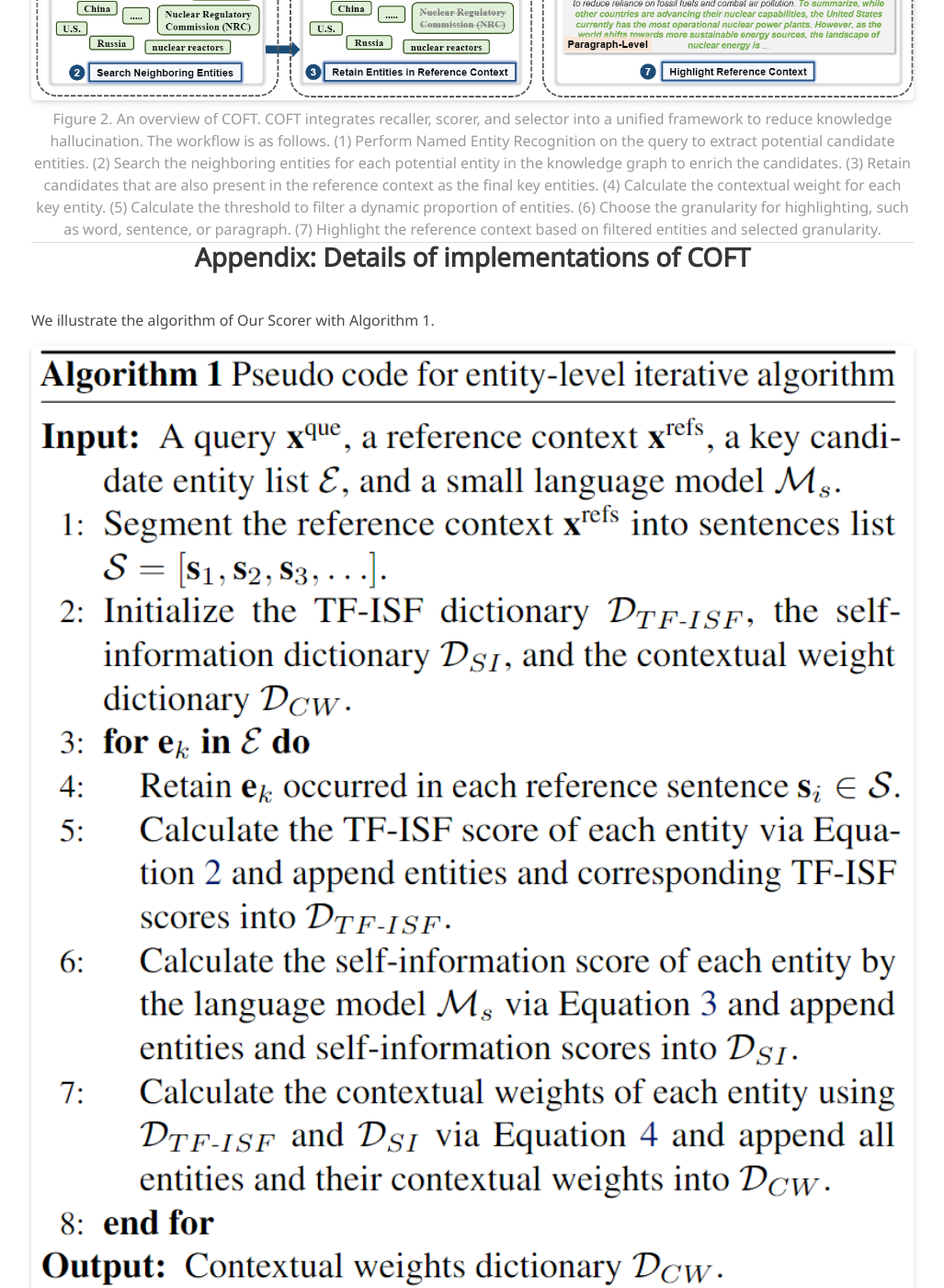
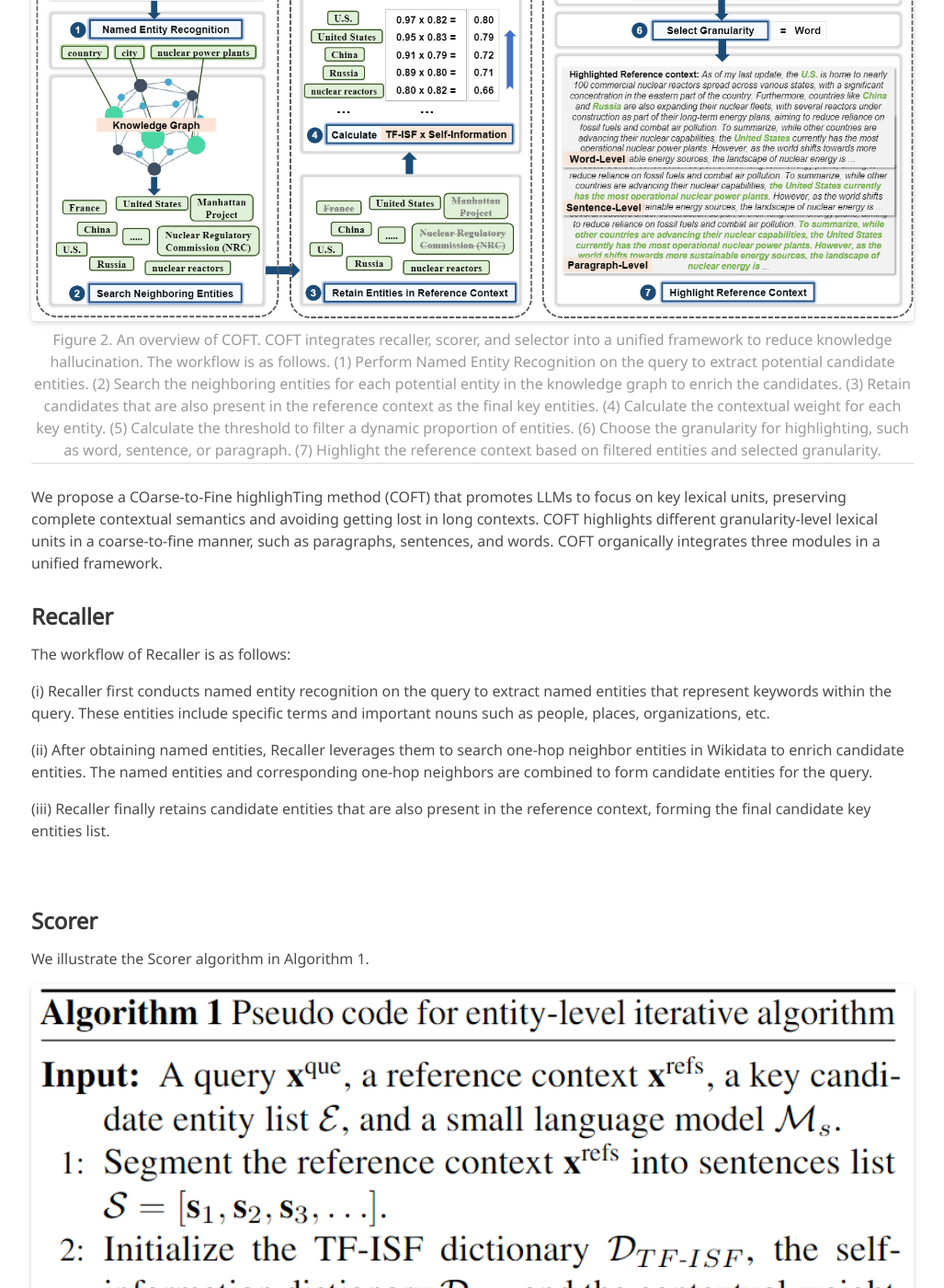
Before and after one commit to shiliu-egg/COFT.github.io, a Jekyll site: the page built from index.md, in a window 1280 px wide and 1400 px high, scrolled down 2250 px. Shown: the whole window at 92% size, without its empty margins (126-1153 px from the left). Built offline with Jekyll 4.4.1, drawn with Linux system fonts in a browser that asks for light colours; some web fonts are replaced; some of the changed text lies outside the part shown.

Commit message:
Update index.md

```diff
--- a/index.md
+++ b/index.md
@@ -22,6 +22,18 @@ code: https://github.com/shiliu-egg/ICML2024_COFT
       Figure 1. COFT achieves state-of-the-art performance on a broad range of long-form tasks compared with existing methods, using ChatGPT as the backbone.
   	</div>
 </center>
+
+<br>
+
+> **TL; DR:** We introduce **COFT** (COarse-to-Fine highlighTing) to focus on different granularity-level key texts, thereby avoiding getting lost in lengthy contexts and reducing knowledge hallucination in large language models. Our COFT:
+>
+> - 🔥 **Over 30% improvement** in F1 score on the knowledge hallucination benchmark [FELM](https://arxiv.org/abs/2310.00741)
+> - 🔥 Effectively alleviates the [Lost in the Middle](https://arxiv.org/abs/2307.03172) issue within LLMs.
+> - 🔥 Exhibits remarkable versatility across various long-form tasks, such as reading comprehension and question answering.
+
+<br>
+
+
 
 <div class="columns is-centered has-text-centered">
     <div class="column is-four-fifths">
@@ -56,8 +68,6 @@ comprehension and question answering.
 </div>
 
 
-Our PEARL framework consists of a draft model, a target model and two strategies to decode tokens. The two strategies are switched according to the verification results in the last decoding step.
-
 <center>
     <img style="border-radius: 0.3125em;
     box-shadow: 0 2px 4px 0 rgba(34,36,38,.12),0 2px 10px 0 rgba(34,36,38,.08);"
@@ -71,28 +81,46 @@ Our PEARL framework consists of a draft model, a target model and two strategies
   	</div>
 </center>
 
-<div class="columns is-centered has-text-centered">
-    <div class="column is-four-fifths">
-        <h2>Appendix: Details of implementations of COFT</h2>
-        <div class="content has-text-justified">
-        </div>
-    </div>
-</div>
+<br>
+We propose a COarse-to-Fine highlighTing method (COFT) that promotes LLMs to focus on key lexical units, preserving complete contextual semantics and avoiding getting lost in long contexts. COFT highlights different granularity-level lexical units in a coarse-to-fine manner, such as paragraphs, sentences, and words. COFT organically integrates three modules in a unified framework.
 
+### Recaller
+The workflow of Recaller is as follows:
 
-We illustrate the algorithm of Our Scorer with Algorithm 1.
+(i) Recaller first conducts named entity recognition on the query to extract named entities that represent keywords within the query. These entities include specific terms and important nouns such as people, places, organizations, etc.
+
+(ii) After obtaining named entities, Recaller leverages them to search one-hop neighbor entities in Wikidata to enrich candidate entities. The named entities and corresponding one-hop neighbors are combined to form candidate entities for the query.
+
+(iii) Recaller finally retains candidate entities that are also present in the reference context, forming the final candidate key entities list.
+
+<br>
+
+### Scorer
+We illustrate the Scorer algorithm in Algorithm 1.
 
 <center>
     <img style="border-radius: 0.3125em;
     box-shadow: 0 2px 4px 0 rgba(34,36,38,.12),0 2px 10px 0 rgba(34,36,38,.08);"
-    src="static/image/scorer.png" width = "100%" alt=""/>
+    src="static/image/scorer.png" width="100%" alt="Scorer Algorithm"/>
     <br>
     <div style="color:orange; border-bottom: 1px solid #d9d9d9;
     display: inline-block;
     color: #999;
     padding: 2px;">
-  	</div>
+    </div>
 </center>
+
+### Selector
+The workflow of Selector is as follows:
+
+(i) Split the reference context according to the granularity of selected lexical units.
+
+(ii) Calculate the contextual weight of the split lexical units by summing the contextual weight of candidate key entities that occurred in the split.
+
+(iii) Sort these lexical units in descending order by their contextual weight and select the lexical units with contextual weights in the top τ × 100% for highlighting.
+
+<br>
+
 
 <div class="columns is-centered has-text-centered">
     <div class="column is-four-fifths">
```
